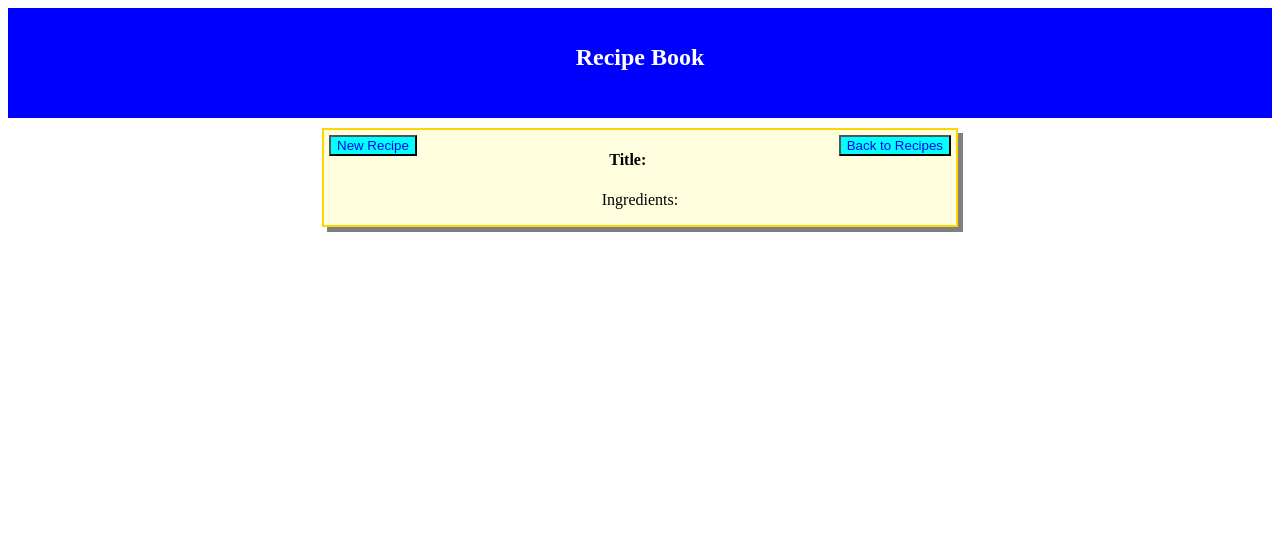
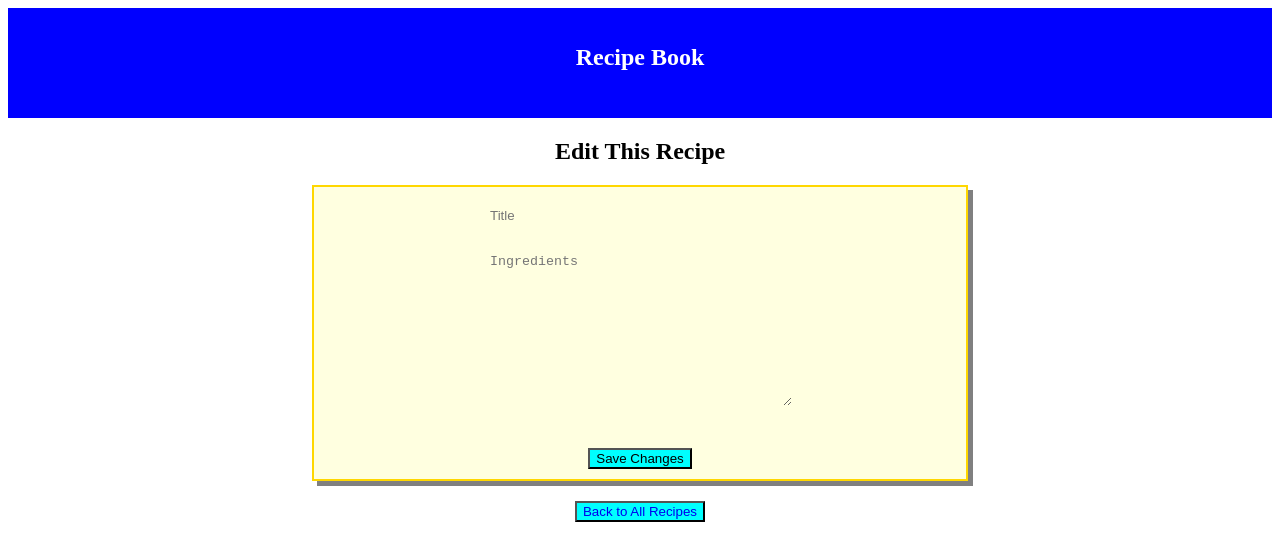
Before and after one commit to igoreskin/react-recipe-book, a React (Create React App) app in the folder recipe-book-client/: page /recipes/1/edit in a window 1280 px wide. Shown: the top 560 px of the page. Built offline with nearby package versions, Linux system fonts and the light colour scheme.

Commit message:
Edit form opens, Wrap deleted from RecipeShow

```diff
--- a/recipe-book-client/src/App.css
+++ b/recipe-book-client/src/App.css
@@ -93,10 +93,8 @@
   visibility: visible;
 }
 
-
-
 .editRecipeButton {
-  /*visibility: hidden;*/
+  visibility: hidden;
   background: aqua;
   float: left;
   margin: 5px;
@@ -107,8 +105,12 @@
   /*color: red;*/
 }
 
+.tile:hover .editRecipeButton {
+  visibility: visible;
+}
+
 .backToListButton {
-  /*visibility: hidden;*/
+  visibility: hidden;
   background: aqua;
   float: right;
   margin: 5px;
@@ -116,6 +118,10 @@
   /*font-size: 12px;*/
   font-family: sans-serif;
   cursor: pointer;
+}
+
+.tile:hover .backToListButton {
+  visibility: visible;
 }
 
 .backFromNewToListButton {
--- a/recipe-book-client/src/App.js
+++ b/recipe-book-client/src/App.js
@@ -4,7 +4,8 @@ import RecipesContainer from './containers/RecipesContainer';
 import { BrowserRouter as Router, Route, Switch } from 'react-router-dom';
 import { Link } from 'react-router-dom';
 import RecipeForm from './containers/RecipeForm';
-import { WrapRecipeShow } from './components/RecipeShow';
+import RecipeShow from './components/RecipeShow';
+import RecipeEditForm from './containers/RecipeEditForm';
 
 const App = (props) => {
     return (
@@ -17,7 +18,8 @@ const App = (props) => {
           <Route exact path='/recipes' component={RecipesContainer}/>
           <Switch>
             <Route path='/recipes/new' component={RecipeForm} />
-            <Route path='/recipes/:recipeId' component={WrapRecipeShow} />
+            <Route path='/recipes/:recipeId/edit' component={RecipeEditForm} />
+            <Route path='/recipes/:recipeId' component={RecipeShow} />
           </Switch>
         </div>
       </Router>
--- a/recipe-book-client/src/components/RecipeShow.js
+++ b/recipe-book-client/src/components/RecipeShow.js
@@ -1,14 +1,13 @@
 import React from 'react';
 import { connect } from 'react-redux';
 import { Link } from 'react-router-dom';
-
 
 
 const RecipeShow = (props) => {
   return (
   <div className="tile">
     <button className="editRecipeButton">
-      <Link style={{textDecoration: "none"}} to={`/recipes/new`}>New Recipe</Link>
+      <Link style={{textDecoration: "none"}} to={`/recipes/${props.recipe.id}/edit`}>Edit This Recipe</Link>
     </button>
     <button className="backToListButton">
       <Link style={{textDecoration: "none"}} to={`/recipes`}>Back to Recipes</Link>
@@ -19,16 +18,17 @@ const RecipeShow = (props) => {
 )}
 
 const mapStateToProps = (state, ownProps) => {
-  console.log(parseInt(ownProps.match.url.slice(-1)))
-  console.log(state.recipes)
-  const recipe = state.recipes.recipes.find(recipe => recipe.id === parseInt(ownProps.match.url.slice(-1), 10));
+  // console.log(parseInt(ownProps.match.url.slice(-1)))
+  // console.log(ownProps.match.params)
+  // console.log(state.recipes)
+  const recipe = state.recipes.recipes.find(recipe => recipe.id === parseInt(ownProps.match.params.recipeId, 10));
 
   if (recipe) {
-    console.log(recipe)
+    // console.log(recipe)
     return {recipe: recipe}
   } else {
   return { recipe: {}};
   }
 };
 
-export const WrapRecipeShow = connect(mapStateToProps)(RecipeShow);
+export default connect(mapStateToProps)(RecipeShow);
--- a/recipe-book-client/src/components/RecipesList.js
+++ b/recipe-book-client/src/components/RecipesList.js
@@ -3,7 +3,7 @@ import Recipe from './Recipe';
 
 const RecipesList = (props) => {
   const sortedRecipes = props.recipes.sort((a, b) => a.updated_at < b.updated_at ? 1 : -1);
-  console.log(sortedRecipes);
+  // console.log(sortedRecipes);
   const renderRecipes = sortedRecipes.map((recipe) =>
     <Recipe recipe={recipe} key={recipe.id} />
   );
--- /dev/null
+++ b/recipe-book-client/src/containers/RecipeEditForm.js
@@ -0,0 +1,74 @@
+import React, { Component } from 'react';
+import { connect } from 'react-redux';
+import { Link } from 'react-router-dom';
+import * as actions from '../actions/recipeActions';
+import { bindActionCreators } from 'redux';
+
+class RecipeEditForm extends Component {
+  constructor(props) {
+    super(props);
+    console.log(this.props)
+    this.state = {
+      title: this.props.recipe.title,
+      ingredients: this.props.recipe.ingredients,
+    };
+  }
+
+
+  handleOnSubmit = event => {
+    event.preventDefault();
+    const { addRecipe, history } = this.props
+    console.log(this.props)
+    addRecipe(this.state);
+    history.push('/recipes');
+  }
+
+  handleOnChange = event => {
+    this.setState({
+      [event.target.name]: event.target.value
+    });
+  }
+
+  render() {
+    return (
+      <div>
+        <h2>Edit This Recipe</h2>
+        <form className="tile" style={{padding: "10px"}} onSubmit={this.handleOnSubmit} >
+          <input className="input" type="text" placeholder="Title" name="title" value={this.state.title} onChange={this.handleOnChange} /><br /><br />
+          <textarea className="input" rows="10" placeholder="Ingredients" name="ingredients" value={this.state.ingredients} onChange={this.handleOnChange} /><br /><br />
+          <input className="backFromNewToListButton" type="submit" value="Save Changes" />
+        </form>
+        <button className="backFromNewToListButton">
+          <Link style={{textDecoration: "none"}} to={`/recipes`}>Back to All Recipes</Link>
+        </button>
+      </div>
+    );
+  }
+};
+
+const mapStateToProps = (state, ownProps) => {
+  // console.log(parseInt(ownProps.match.url.slice(-1)))
+  console.log(ownProps.match.params)
+  console.log(state.recipes)
+  const recipe = state.recipes.recipes.find(recipe => recipe.id === parseInt(ownProps.match.params.recipeId, 10));
+  console.log(recipe)
+
+  if (recipe) {
+    // console.log(recipe)
+    return {recipe: recipe}
+  } else {
+  return { recipe: {}};
+  }
+};
+
+// const mapStateToProps = (state) => {
+//   return {
+//     recipes: state.recipes.recipes
+//   }
+// }
+
+const mapDispatchToProps = (dispatch) => {
+  return {actions: bindActionCreators(actions, dispatch)}
+}
+
+export default connect(mapStateToProps, mapDispatchToProps)(RecipeEditForm);
--- a/recipe-book-client/src/containers/RecipesContainer.js
+++ b/recipe-book-client/src/containers/RecipesContainer.js
@@ -6,16 +6,20 @@ import RecipesList from '../components/RecipesList';
 import { Link } from 'react-router-dom';
 import { Route, Switch } from 'react-router-dom';
 import RecipeForm from './RecipeForm';
-import { WrapRecipeShow } from '../components/RecipeShow';
+import RecipeShow from '../components/RecipeShow';
 
 class RecipesContainer extends Component {
 
   componentDidMount() {
     // if (this.props.recipes.length === 0) {
       // console.log('in component did mount')
-      console.log(this.props.match.url)
+      // console.log(this.props.match.url)
       this.props.actions.fetchRecipes()
     // }
+  }
+
+  handleOnClick = () =>{
+
   }
 
   render() {
@@ -30,7 +34,7 @@ class RecipesContainer extends Component {
           <RecipesList recipes={this.props.recipes} />
           <Switch>
             <Route path={`${this.props.match.url}/new`} component={RecipeForm} />
-            <Route path={`${this.props.match.url}/:recipeId`} component={WrapRecipeShow} />
+            <Route path={`${this.props.match.url}/:recipeId`} component={RecipeShow} />
           </Switch>
         </div>
       </div>
```
